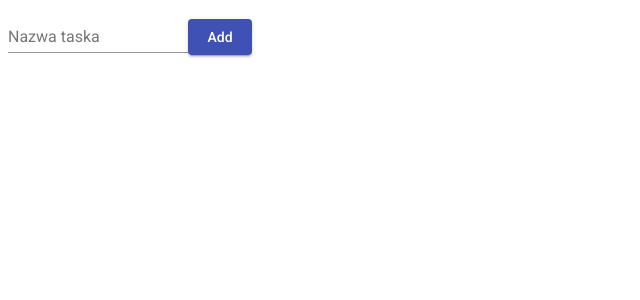
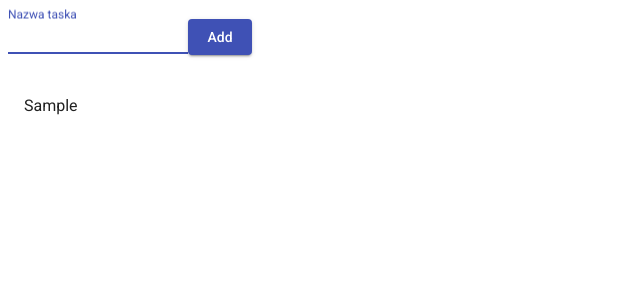
Before and after one commit to heytechv/frontend-lbd, an Angular app: page / in a window 1280 px wide. Both pictures are taken after typing "Sample" into the empty fields and a click on the button "Add". Shown: the top 300 px of the page, without its empty margins (0-640 px from the left). Built offline with nearby package versions, Linux system fonts and the light colour scheme.

Commit message:
list adding

```diff
--- a/src/app/app.component.html
+++ b/src/app/app.component.html
@@ -5,3 +5,11 @@
   </mat-form-field>
   <button mat-raised-button color="primary" (click)="onClickAdd()">Add</button>
 </section>
+
+<section>
+  <mat-list role="list">
+    <mat-list-item role="listitem" *ngFor="let todo of getTodoList">
+      {{todo}}
+    </mat-list-item>
+  </mat-list>
+</section>
--- a/src/app/app.component.ts
+++ b/src/app/app.component.ts
@@ -11,8 +11,13 @@ export class AppComponent {
 
   @ViewChild('todoInput') todoInput;
 
+  public todos: TodosService;
 
-  public todos: TodosService;
+  // It is not callable (its get accessor so just call it as variable! noice)
+  get getTodoList() {
+    return this.todos.getTodoList();
+  };
+
 
   constructor(todoInput: ElementRef, todos: TodosService) {
 
@@ -23,13 +28,17 @@ export class AppComponent {
   }
 
   public onClickAdd() {
+    let val = this.todoInput.nativeElement.value;
+    // not empty
+    if (!val) return
 
-    let val = this.todoInput.nativeElement.value;
-
+    // add to list
     this.todos.addTodo(val);
     console.log(this.todos.getTodoList());
-
+    // clear
     this.todoInput.nativeElement.value = "";
+    // focus
+    this.todoInput.nativeElement.focus();
   }
 
 
--- a/src/app/app.module.ts
+++ b/src/app/app.module.ts
@@ -6,8 +6,7 @@ import { BrowserAnimationsModule } from '@angular/platform-browser/animations';
 
 import {MatButtonModule} from '@angular/material/button';
 import {MatInputModule} from '@angular/material/input';
-
-import { TodosService } from './todos.service';
+import {MatListModule} from '@angular/material/list';
 
 
 @NgModule({
@@ -18,7 +17,8 @@ import { TodosService } from './todos.service';
     BrowserModule,
     BrowserAnimationsModule,
     MatButtonModule,
-    MatInputModule
+    MatInputModule,
+    MatListModule
   ],
   providers: [],
   bootstrap: [AppComponent]
```
